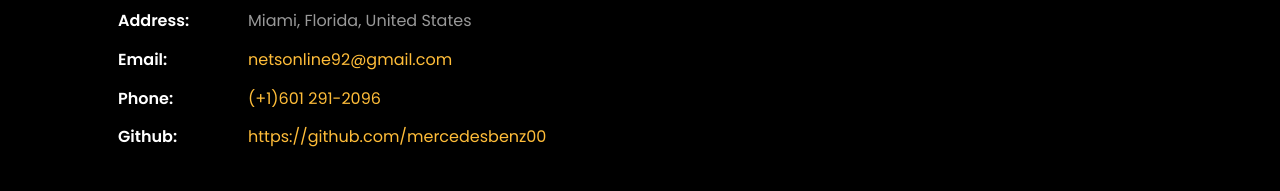
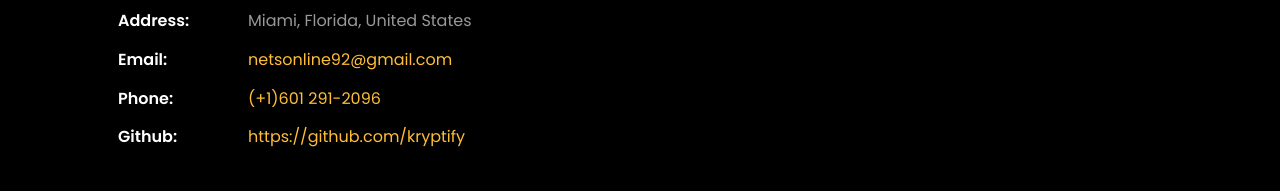
Before and after one commit to Filip-226/portfolio, a plain HTML site: page index.html in a window 1280 px wide. Shown: the part 1164-1355 px from the top of the page. Drawn offline with Linux system fonts and the light colour scheme; files whose address does not match are found by name.

Commit message:
updated some contents

```diff
--- a/index.html
+++ b/index.html
@@ -88,7 +88,7 @@
 		            	<li class="d-flex"><span>Address:</span> <span>Miami, Florida, United States</span></li>
 		            	<li class="d-flex"><span>Email:</span> <span><a href="mailto:netsonline92@gmail.com">netsonline92@gmail.com</a></span></span></li>
 		            	<li class="d-flex"><span>Phone: </span> <span><a href="tel:16012912096">(+1)601 291-2096</a></span></li>
-						<li class="d-flex"><span>Github: </span> <span><a href="https://github.com/mercedesbenz00">https://github.com/mercedesbenz00</a></span></li>
+						<li class="d-flex"><span>Github: </span> <span><a href="https://github.com/kryptify">https://github.com/kryptify</a></span></li>
 		            </ul>
 		          </div>
 		        </div>
@@ -922,7 +922,7 @@
 					<span class="icon-globe"></span>
 				</div>
 				<h3 class="mb-4">Github</h3>
-			  <p><a href="https://github.com/mercedesbenz00">https://github.com/mercedesbenz00</a></p>
+			  <p><a href="https://github.com/kryptify">https://github.com/kryptify</a></p>
 			</div>
 		</div>
         </div>
```
